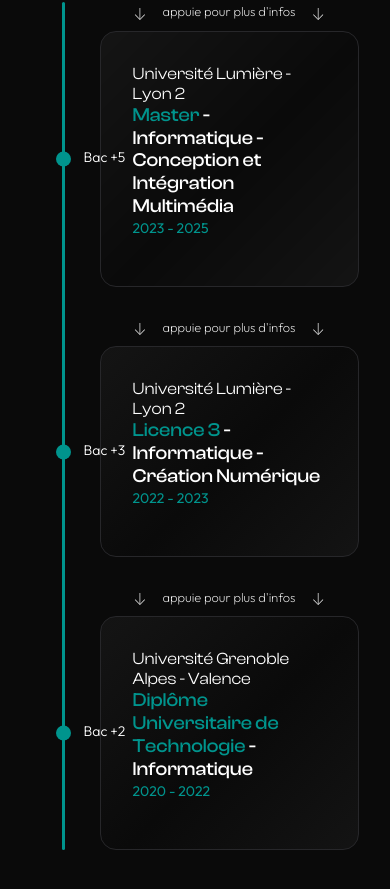
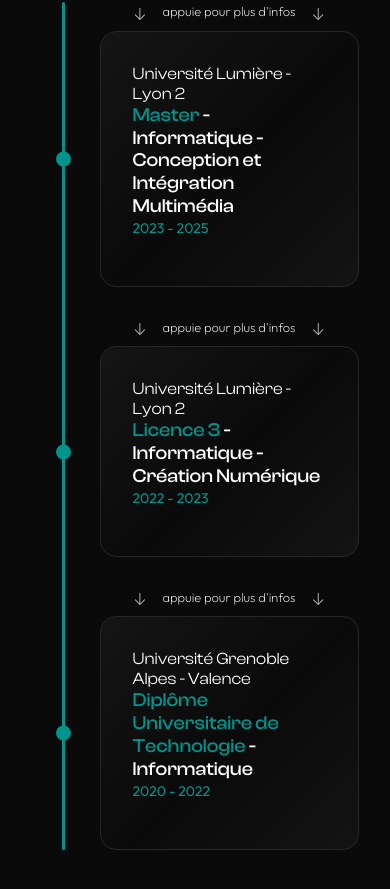
Before and after one commit to mathiasvacher/portfolio, a React (Vite) app: page / in a window 390 px wide. Shown: the part 6288-7177 px from the top of the page. Built offline with nearby package versions, Linux system fonts and the light colour scheme.

Commit message:
modif couleur section

```diff
--- a/src/scss/homepage/timeline.scss
+++ b/src/scss/homepage/timeline.scss
@@ -81,8 +81,8 @@
 
     }
 
-    @media (max-width: 790px) {
-      left: -8px;
+    @media (max-width: 550px) {
+      display: none;
     }
   }
 
--- a/src/scss/style.scss
+++ b/src/scss/style.scss
@@ -26,6 +26,16 @@
 @use './realisation-details/realisation-details.scss';
 
 @import 'bootstrap/scss/bootstrap';
+
+::-moz-selection { /* Code for Firefox */
+    color: $white;
+    background: $accent-color;
+  }
+
+::selection {
+    color: $white;
+    background: $accent-color;
+}
 
 html {
     scroll-behavior: smooth;
```
